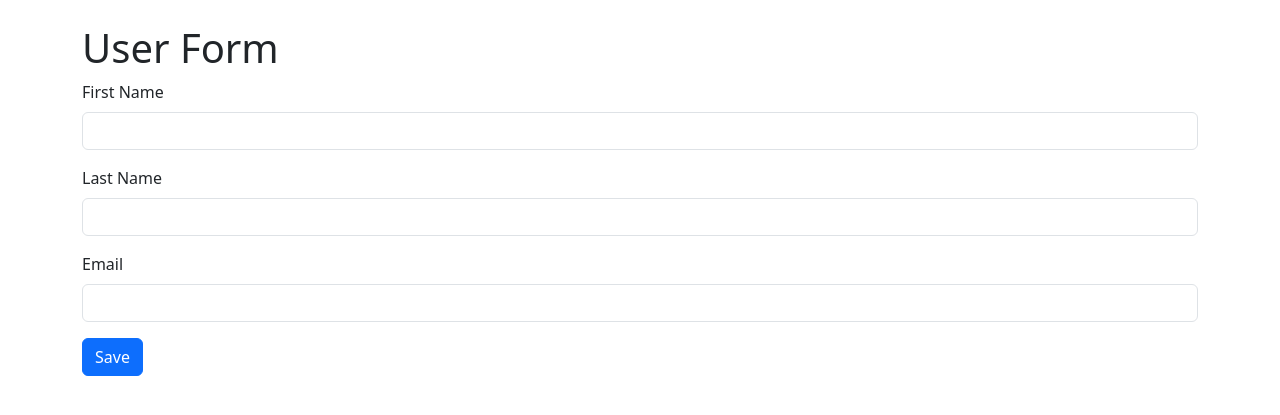
After one commit to NipunChamika/user-hub, a Django app: page /users/create/ in a window 1280 px wide. The commit adds this page. Shown: the top 415 px of the page. Run offline with Django 5.2, Linux system fonts and the light colour scheme.

Commit message:
feat: Implement create user functionality

```diff
--- /dev/null
+++ b/user/forms.py
@@ -0,0 +1,6 @@
+from django import forms
+
+class UserForm(forms.Form):
+    firstName = forms.CharField(max_length=255)
+    lastName = forms.CharField(max_length=255)
+    email = forms.EmailField()
--- /dev/null
+++ b/user/templates/base.html
@@ -0,0 +1,17 @@
+<!doctype html>
+<html lang="en">
+  <head>
+    <meta charset="utf-8">
+    <meta name="viewport" content="width=device-width, initial-scale=1">
+    <title>User Hub</title>
+    <link href="https://cdn.jsdelivr.net/npm/bootstrap@5.3.3/dist/css/bootstrap.min.css" rel="stylesheet" integrity="sha384-QWTKZyjpPEjISv5WaRU9OFeRpok6YctnYmDr5pNlyT2bRjXh0JMhjY6hW+ALEwIH" crossorigin="anonymous">
+  </head>
+  <body>
+    <div class="container">
+      <br />
+      {% block content %}
+      {% endblock %}
+    </div>
+    <script src="https://cdn.jsdelivr.net/npm/bootstrap@5.3.3/dist/js/bootstrap.bundle.min.js" integrity="sha384-YvpcrYf0tY3lHB60NNkmXc5s9fDVZLESaAA55NDzOxhy9GkcIdslK1eN7N6jIeHz" crossorigin="anonymous"></script>
+  </body>
+</html>
--- /dev/null
+++ b/user/templates/user_form.html
@@ -0,0 +1,33 @@
+{% extends 'base.html' %}
+
+{% block content %}
+  {% if messages %}
+  <div>
+    {% for message in messages %}
+      <div class="alert {% if message.tags %} alert-{{ message.tags }} {% endif %} alert-dismissible fade show">
+        {{ message }}
+        <button type="button" class="btn-close" data-bs-dismiss="alert" aria-label="Close"></button>
+      </div>
+    {% endfor %}
+  </div>
+  {% endif %}
+
+  <h1>User Form</h1>
+  <form method="post">
+    {% csrf_token %}
+    <div class="mb-3">
+      <label for="firstName" class="form-label">First Name</label>
+      <input type="text" class="form-control" id="firstName" name="firstName">
+    </div>
+    <div class="mb-3">
+      <label for="lastName" class="form-label">Last Name</label>
+      <input type="text" class="form-control" id="lastName" name="lastName">
+    </div>
+    <div class="mb-3">
+      <label for="email" class="form-label">Email</label>
+      <input type="email" class="form-control" id="email" name="email">
+    </div>
+
+    <button type="submit" class="btn btn-primary mb-3">Save</button>
+  </form>
+{% endblock  %}
--- a/user/urls.py
+++ b/user/urls.py
@@ -2,5 +2,6 @@ from django.urls import path
 from . import views
 
 urlpatterns = [
-    path('', views.index, name='index')
+    path('', views.index, name='index'),
+    path('create/', views.user_create, name='user_create')
 ]
--- a/user/views.py
+++ b/user/views.py
@@ -1,5 +1,8 @@
-from django.shortcuts import render
+from django.contrib import messages
+from django.shortcuts import render, redirect
+from requests.exceptions import RequestException
 import pyrebase
+from .forms import UserForm
 
 
 config = {
@@ -19,3 +22,23 @@ db = firebase.database()
 
 def index(request):
     return render(request, 'index.html')
+
+
+def user_create(request):
+    if request.method == 'POST':
+        form = UserForm(request.POST)
+        if form.is_valid():
+            data = form.cleaned_data
+            print(f'Form Data: { data }')
+            try:
+                db.child('users').push(data)
+                messages.success(request, 'User created successfully!')
+                return redirect('index')
+            except RequestException as e:
+                print(f'Error pushing data to firebase: { e }')
+                messages.error(
+                    request, 'Error connecting to the database. Try again later.')
+    else:
+        form = UserForm()
+
+    return render(request, 'user_form.html')
```
Also changed, not shown: user/templates/index.html (+22 -5 lines), 2 other files.
